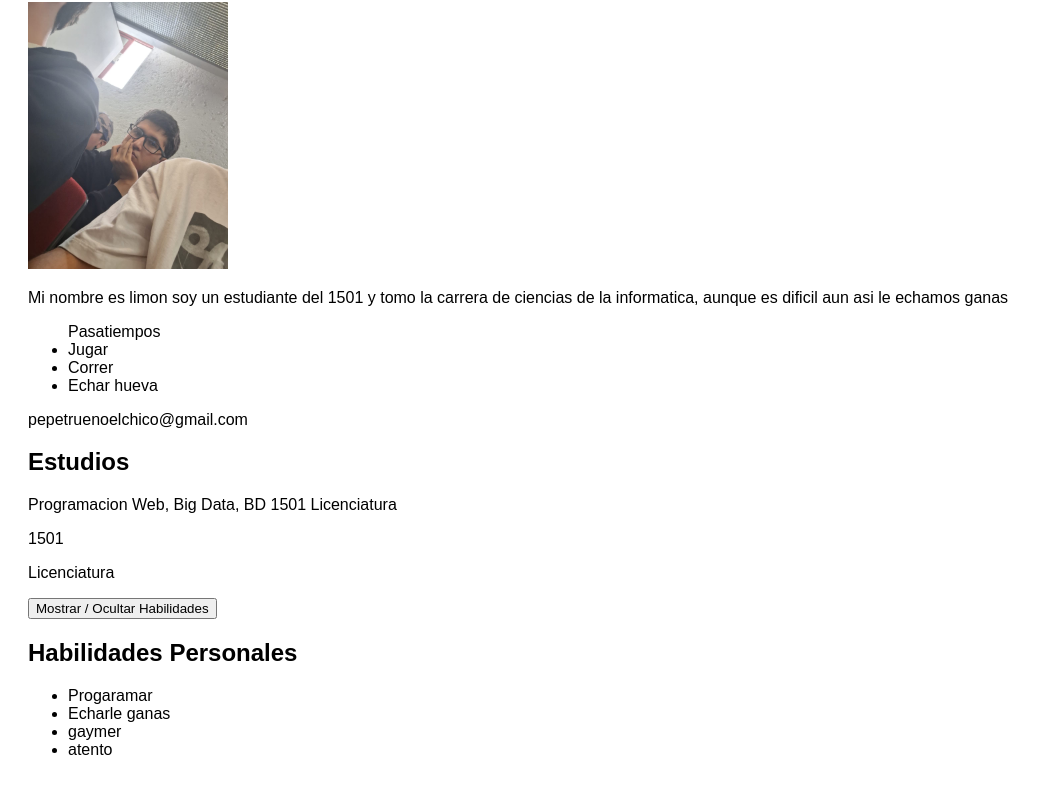
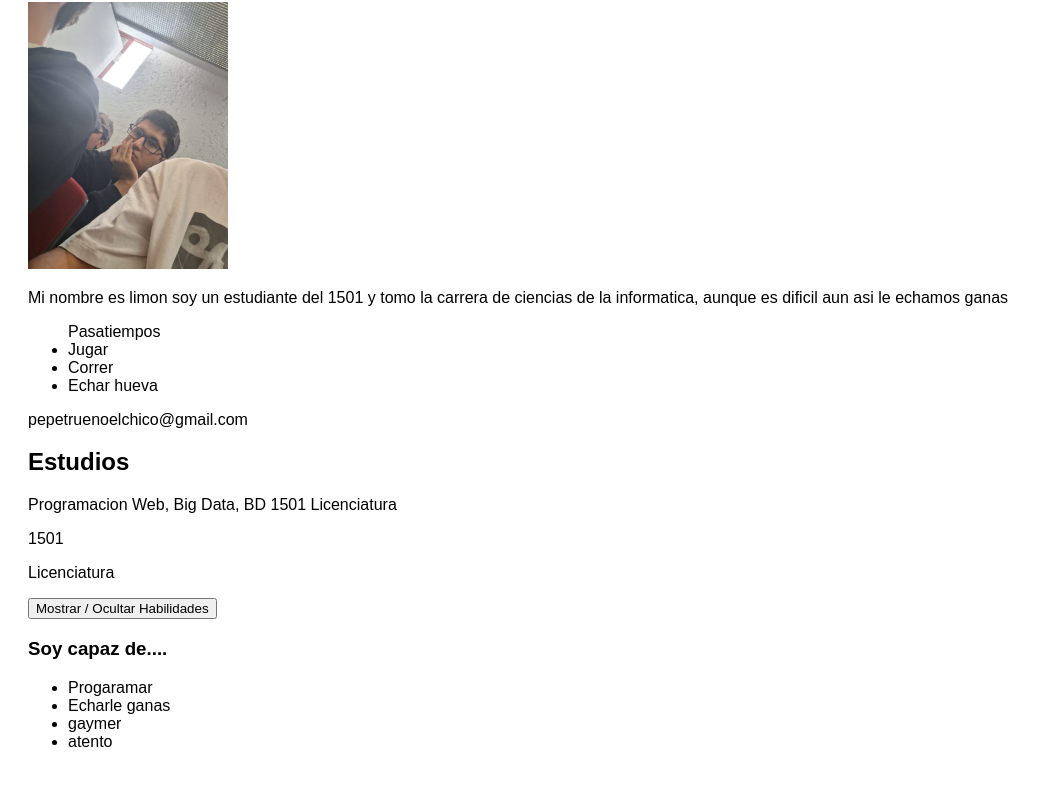
Before and after one commit to Limon823/examen_alexis, a plain HTML site: page index.html in a window 1280 px wide. Shown: the part 106-900 px from the top of the page, without its empty margins (0-1043 px from the left). Drawn offline with Linux system fonts and the light colour scheme.

Commit message:
pequeño cambio

```diff
--- a/index.html
+++ b/index.html
@@ -22,7 +22,7 @@
 <p>Licenciatura</p>
 <button id="botonhabilidades">Mostrar / Ocultar Habilidades</button>
 <div id="habilidades">
-<h2>Habilidades Personales</h2>
+<h3>Soy capaz de....</h3>
 <ul>
 <li>Progaramar</li>
 <li>Echarle ganas</li>
```
